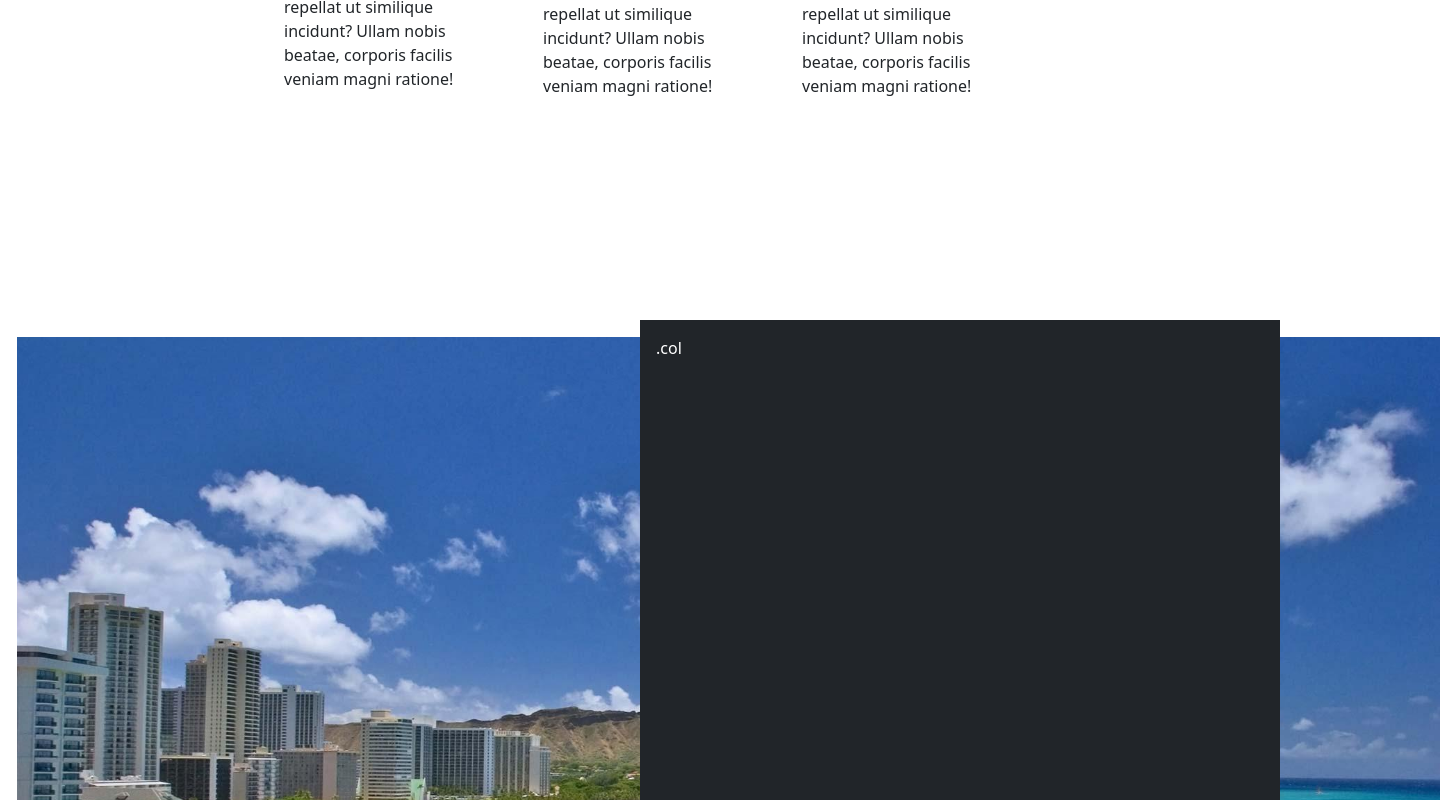
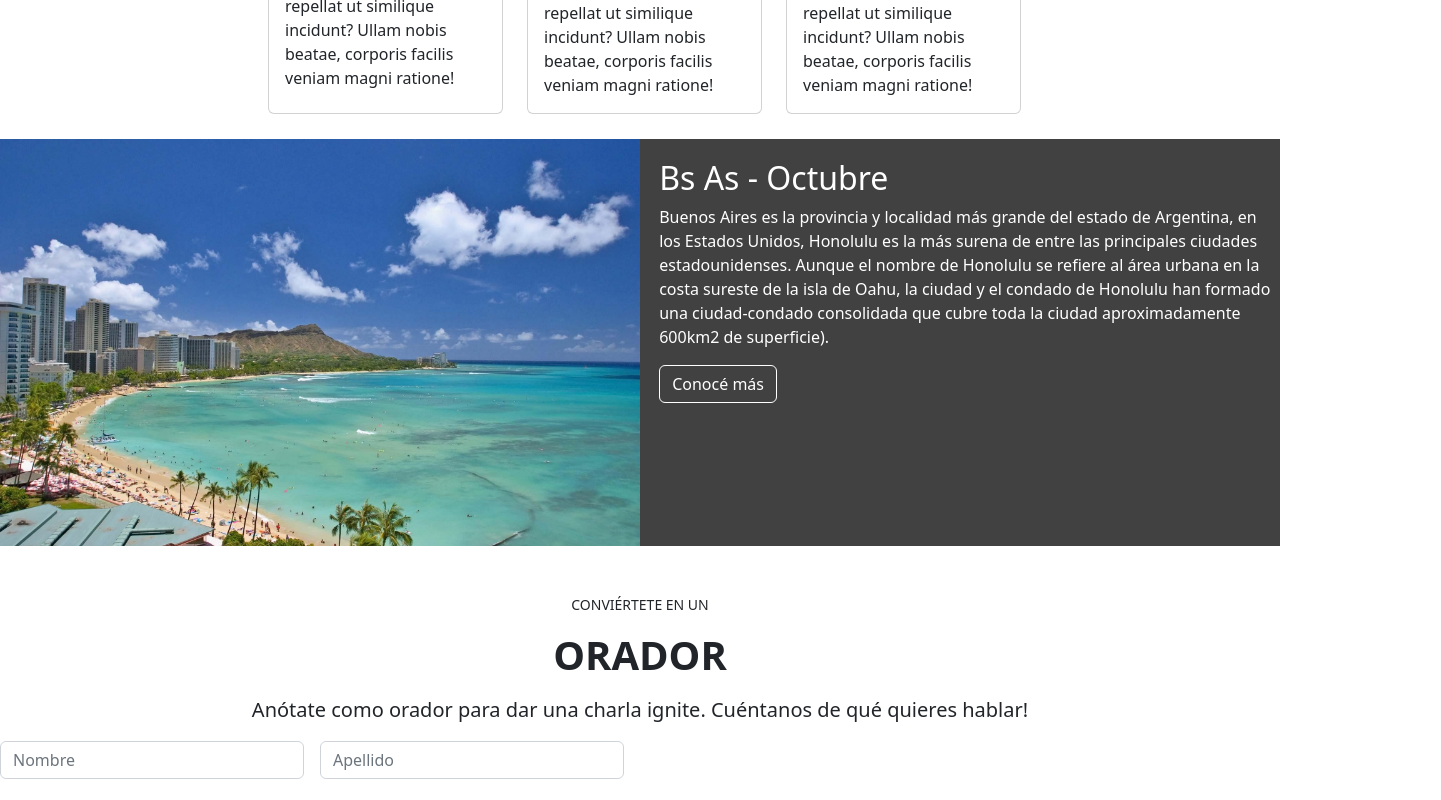
Before and after one commit to macafermoselle/integrador-codo-a-codo, a plain HTML site: page index.html in a window 1280 px wide. Shown: the part 1460-2260 px from the top of the page, 1441 px wide, since content can reach past the window. After the commit the page ends 2239 px from the top, so only its background shows below. Drawn offline with nearby package versions, Linux system fonts and the light colour scheme.

Commit message:
Add files via upload

```diff
--- a/index.html
+++ b/index.html
@@ -49,7 +49,7 @@
 
     </header>
 
-
+    <section>
         <div id="demo" class="carousel slide " data-bs-ride="carousel">
 
 
@@ -64,7 +64,8 @@
                         <p class=" cardescription">Bs As llega por primera vez a Argentina. Un evento para compartir con
                             nuestra comunidad el
                             conocimiento y experiencia de los expertos que están creando el futuro de Internet. Ven a
-                        conocer a miembros del evento, a otros estudiantes de Codo a Codo y los oradores de primer nivel
+                            conocer a miembros del evento, a otros estudiantes de Codo a Codo y los oradores de primer
+                            nivel
                             que tenemos para ti. Te esperamos!</p>
                         <div class=" carousel-buttons ">
                             <button type="button" class="btn text-white border border-white">Quiero ser orador</button>
@@ -78,7 +79,9 @@
         </div>
 
 
+    </section>
 
+    <section>
         <div class="know">
             <div>
                 <p class="h6">CONOCE A LOS</p>
@@ -142,34 +145,58 @@
                 </div>
             </div>
         </div>
+    </section>
 
-    <div class="honolulu container-fluid">
-        <div class="row honoluludos">
-            <div class=" col-sm-6 p-3  text-white">
-                <img class="honolulu-img border border-white" src="img/honolulu.jpg" alt="Honolulu ">
+
+    <section>
+
+        <div class="honolulu">
+            <div class="honoluluimg">
+                <img class="honolulufinalimg" src="img/honolulu.jpg" alt="honolulu">
             </div>
-            <div class="honolulu-desc col-sm-6 p-3 bg-dark text-white">.col</div>
+            <div class="honoluludescription">
+                <div class="honoluludesc">
+                    <p class="text-white h2 honoluludescone">Bs As - Octubre </p>
+                    <p class="text-white honoluludesctwo">Buenos Aires es la provincia y localidad más grande del estado
+                        de
+                        Argentina, en
+                        los
+                        Estados Unidos, Honolulu es la más surena de entre las principales ciudades estadounidenses.
+                        Aunque
+                        el
+                        nombre de Honolulu se refiere al área urbana en la costa sureste de la isla de Oahu, la ciudad y
+                        el
+                        condado de Honolulu han formado una ciudad-condado consolidada que cubre toda la ciudad
+                        aproximadamente
+                        600km2 de superficie).</p>
+                    <button type="button" class="btn text-white border border-white">Conocé más</button>
+                </div>
+            </div>
+
+        </div>
+
+
+
+    </section>
+    <section class="form">
+        <div class="know mt-5">
+            <div>
+                <p class="initialism">CONVIÉRTETE EN UN</p>
+                <p class="display-6">ORADOR</p>
+                <p class="lead">Anótate como orador para dar una charla ignite. Cuéntanos de qué quieres hablar!</p>
             </div>
         </div>
 
 
-    <div class="orden">
-        <div class="imagen">
-            <img class="honolulu-img border border-white" src="img/honolulu.jpg" alt="Honolulu ">
+        <div class="row g-3 formsize">
+            <div class="col">
+                <input type="text" class="form-control" placeholder="Nombre" aria-label="Nombre">
             </div>
-        <div class="hola">
-            <p class="text-white">Bs As Octubre </p>
-            <p class="text-white">Buenos Aires es la provincia y localidad más grande del estado de Argentina, en los
-                Estados Unidos, Honolulu es la más surena de entre las principales ciudades estadounidenses. Aunque el
-                nombre de Honolulu se refiere al área urbana en la costa sureste de la isla de Oahu, la ciudad y el
-                condado de Honolulu han formado una ciudad-condado consolidada que cubre toda la ciudad aproximadamente
-                600km2 de superficie).</p>
+            <div class="col">
+                <input type="text" class="form-control" placeholder="Apellido" aria-label="Apellido">
             </div>
         </div>
-
-
-
-
+    </section>
 </body>
 
 </html>
--- a/style.css
+++ b/style.css
@@ -56,11 +56,11 @@
 .d-block {
     filter: brightness(0.5);
     height: 800px;
-    object-fit:cover;
+    object-fit: cover;
 }
 
-.etiq{
-    position: absolute;
+.etiq {
+
     margin-left: 20%;
 }
 
@@ -68,25 +68,26 @@
     width: 25%;
 }
 
-.know{
+.know {
     margin-top: 15px;
     text-align: center;
     margin-bottom: 10px;
 }
 
-.card{
-    border: 0px;
+.card {
+
     z-index: 1;
 }
 
-.badge{
-    font-size:small;
+.badge {
+    font-size: small;
 }
-.bg-warning{
+
+.bg-warning {
     color: black;
 }
 
-.bg-info{
+.bg-info {
     color: white;
 }
 
@@ -103,10 +104,6 @@
     font-weight: 600;
 }
 
-.honolulu {
-    margin-top: 800px;
-    position: relative;
-}
 
 
 .honolulu-img {
@@ -117,19 +114,54 @@
 
 }
 
-.orden {
+.honolulu {
     display: flex;
-    height: 800px;
+    height: 5%;
+    margin-top: 2%;
 
 }
 
-.imagen {
+
+.honoluluimg {
     width: 50%;
-    height: 800px;
 }
 
-.hola {
+
+.honoluludescription {
     position: relative;
-    background-color:rgb(41, 41, 41);
+    background-color: rgb(66, 65, 65);
     width: 50%;
+
 }
+
+.honoluludesc {
+    margin-top: 3%;
+    margin-left: 3%;
+}
+
+.honoluluimg {
+
+
+    object-fit: cover;
+}
+
+.honolulufinalimg {
+    width: 100%;
+
+    object-fit: cover;
+    object-position: center center;
+}
+
+.form {
+    align-items: center;
+    justify-content: center;
+}
+
+.formsize {
+    position: relative;
+    width: 50%;
+    display: flex;
+
+
+
+}
```
Lines whose indentation alone changed are shown as unchanged.
